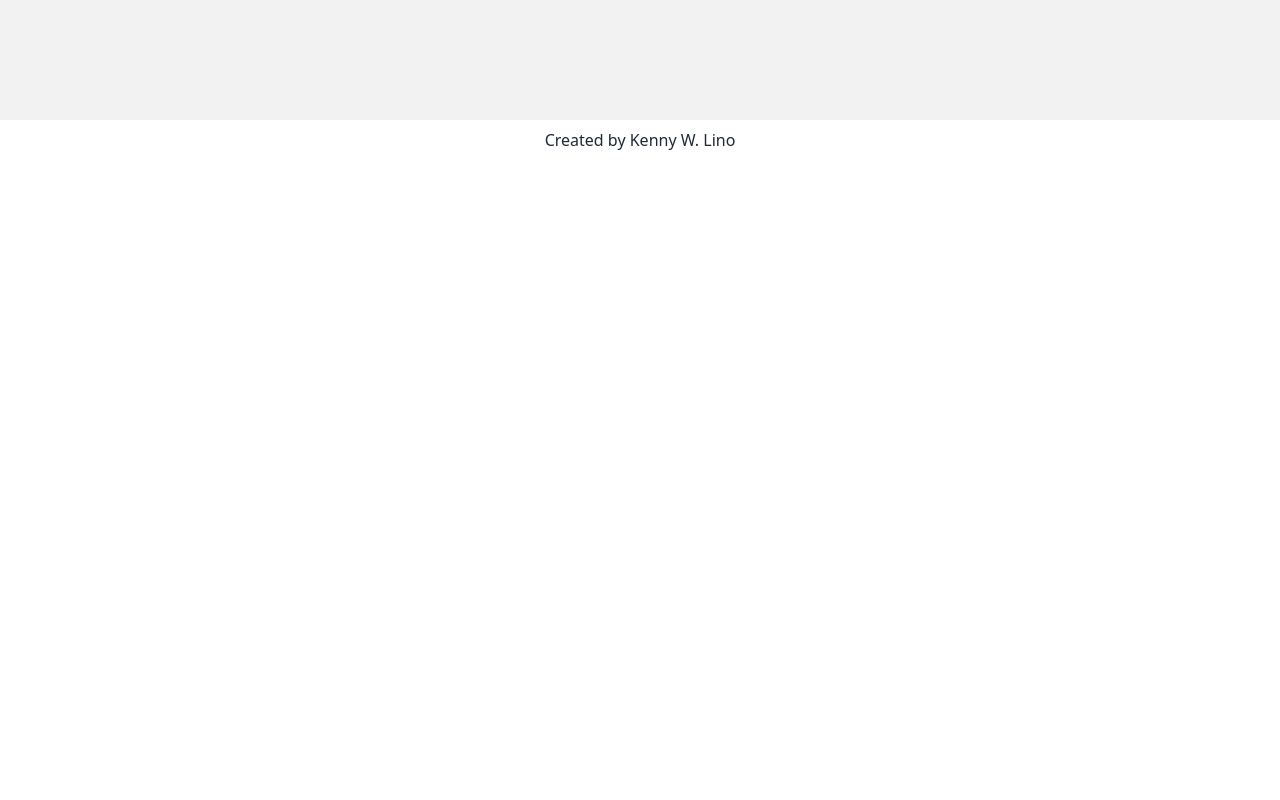
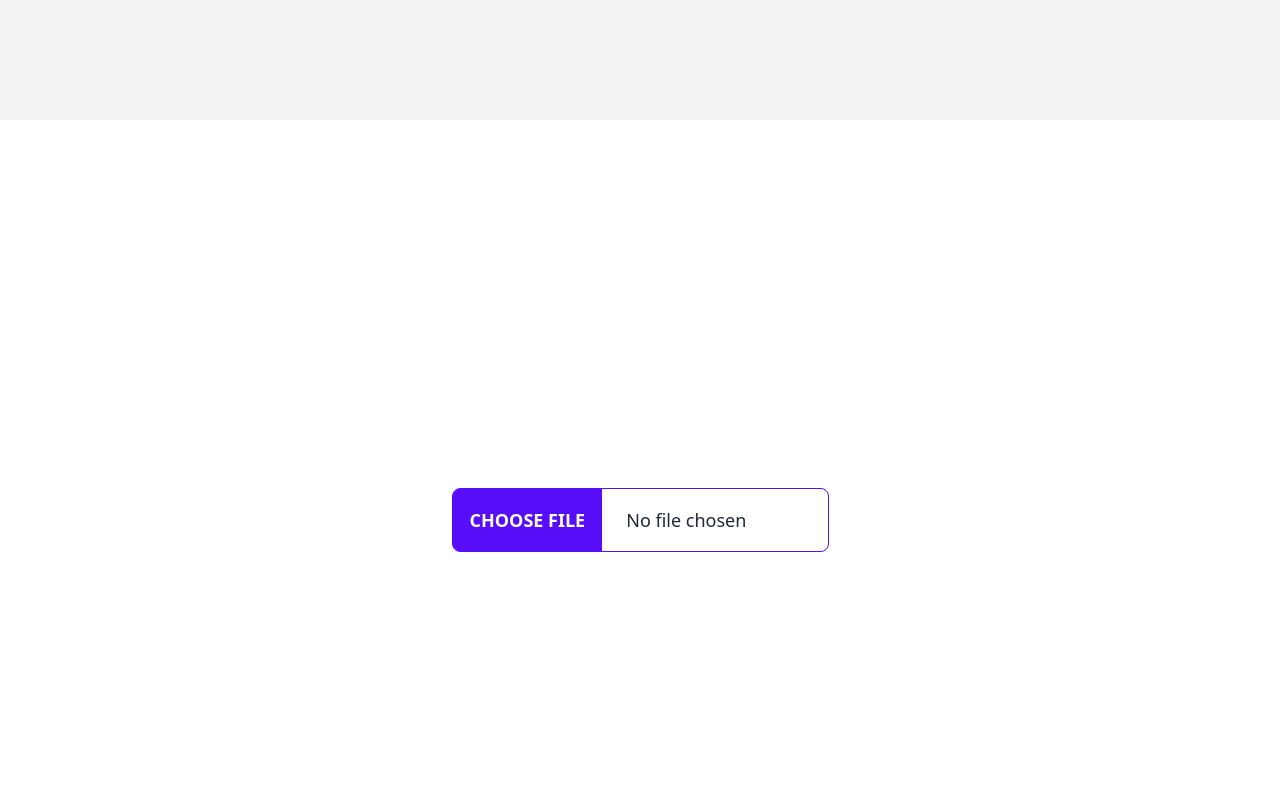
Before and after one commit to kennywlino/pic-my-song-client, a React (Vite) app: page / in a window 1280 px wide. Shown: the part 680-1480 px from the top of the page. Before the commit the page ends 840 px from the top, so only its background shows below. Built offline with nearby package versions, Linux system fonts and the light colour scheme.

Commit message:
Defined FileUploadForm component.

```diff
--- a/src/App.tsx
+++ b/src/App.tsx
@@ -1,11 +1,13 @@
 import Hero from "./Hero";
 import Footer from "./Footer";
+import FileUploadForm from "./FileUploadForm";
 
 export default function App() {
   return (
-    <>
+    <div className="flex flex-col w-full min-h-screen overflow-x-hidden">
       <Hero />
+      <FileUploadForm />
       <Footer />
-    </>
+    </div>
   );
 };
--- /dev/null
+++ b/src/FileUploadForm.tsx
@@ -0,0 +1,7 @@
+export default function FileUploadForm() {
+  return (
+    <div className="min-h-screen flex justify-center items-center">
+      <input type="file" className="file-input file-input-bordered file-input-lg file-input-primary" />
+    </div>
+  )
+}
--- a/src/Footer.tsx
+++ b/src/Footer.tsx
@@ -1,7 +1,7 @@
 export default function Footer() {
   return (
     <div className="h-10 flex justify-center items-center">
-      <p>Created by <a href="http://kennywlino.dev" className="hover:text-primary hover:font-bold hover:text-[110%]">Kenny W. Lino</a></p>
+      <p>Created by <a href="http://kennywlino.dev" className="hover:text-accent hover:font-bold hover:text-[110%]">Kenny W. Lino</a></p>
     </div>
   )
 }
```
